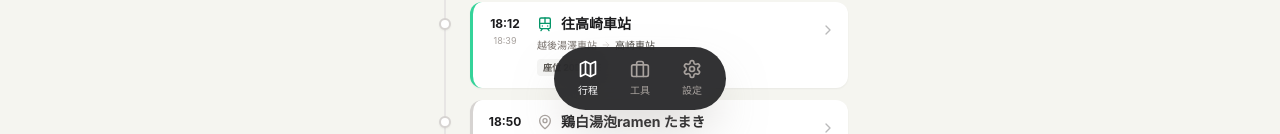
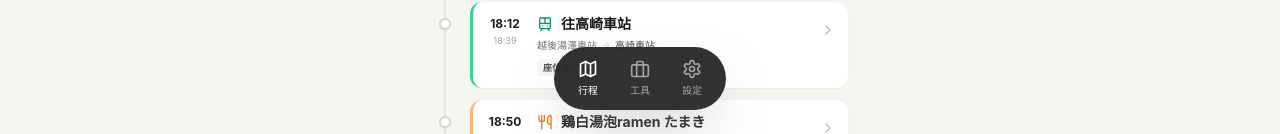
Before and after one commit to ShirinLiu/20260224-0303-TK-JP, a React (Vite) app: page / in a window 1280 px wide. Both pictures are taken after a click on the button "後一天". Shown: the part 666-800 px from the top of the page. Built offline with nearby package versions, Linux system fonts and the light colour scheme.

Commit message:
feat: Add specific styling for food events
Introduces distinct icons and border colors for events tagged as 'food' or restaurant entries within the itinerary. This improves visual differentiation for dining-related activities.

```diff
--- a/components/EventCard.tsx
+++ b/components/EventCard.tsx
@@ -35,8 +35,13 @@ const TagBadge: React.FC<{ tag: Tag }> = ({ tag }) => {
 
 export const EventCard: React.FC<EventCardProps> = ({ item, onClick }) => {
 
+  // Check if this is a food/restaurant item based on tags
+  const isFood = item.tags?.some(t => t.type === 'food');
+
   // Icon Selection
   const getIcon = () => {
+    if (isFood) return <Utensils size={16} className="text-orange-500" />;
+
     switch (item.type) {
         case EventType.FLIGHT: return <Plane size={16} className="text-sky-600" />;
         case EventType.TRAIN: return <Train size={16} className="text-emerald-600" />;
@@ -48,6 +53,8 @@ export const EventCard: React.FC<EventCardProps> = ({ item, onClick }) => {
 
   // Card Border Color logic
   const getBorderColor = () => {
+     if (isFood) return 'border-l-orange-300';
+
      switch(item.type) {
          case EventType.FLIGHT: return 'border-l-sky-400';
          case EventType.TRAIN: return 'border-l-emerald-400';
```
